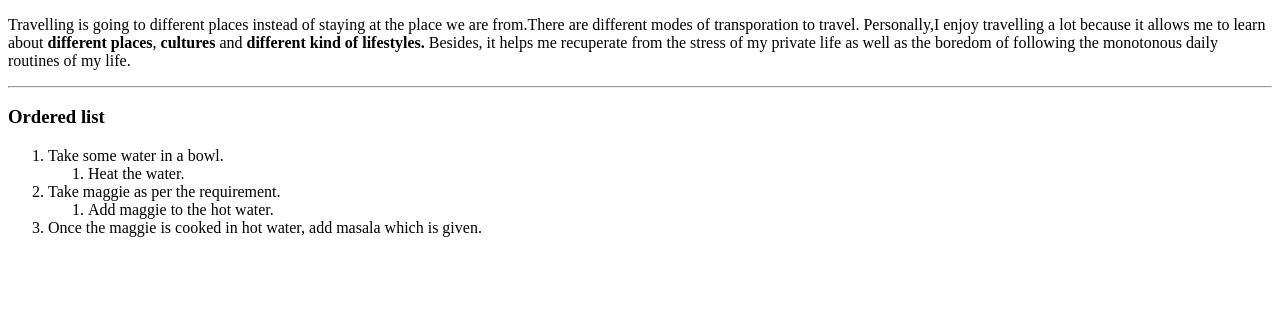
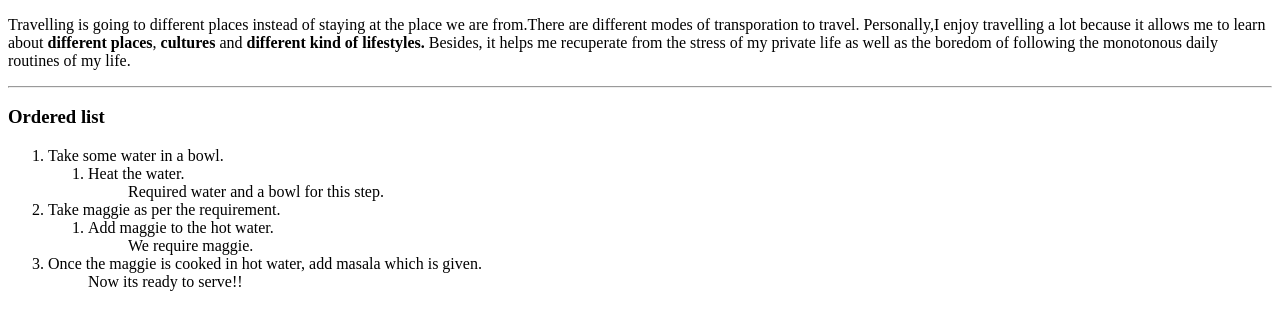
Before and after one commit to 44-563-Web-Apps-S21/webapps-s21-assignment-3-HemaSreeRathnamMachha, a plain HTML site: page index.html in a window 1280 px wide. Shown: the part 105-432 px from the top of the page. Drawn offline with Linux system fonts and the light colour scheme.

Commit message:
Update index.html

```diff
--- a/index.html
+++ b/index.html
@@ -23,12 +23,21 @@
             <li>Take some water in a bowl.</li>
                 <ol type="1">
                     <li>Heat the water.</li>
+                    <ul>
+                        Required water and a bowl for this step.
+                    </ul>
                 </ol>
             <li>Take maggie as per the requirement.</li>
                 <ol type="1">
                     <li>Add maggie to the hot water.</li>
+                    <ul>
+                        We require maggie.
+                    </ul>
                 </ol>
             <li>Once the maggie is cooked in hot water, add masala which is given.</li>
+                    <ul>
+                        Now its ready to serve!!
+                    </ul>
           </ol>
     </body>
 </html>
```
